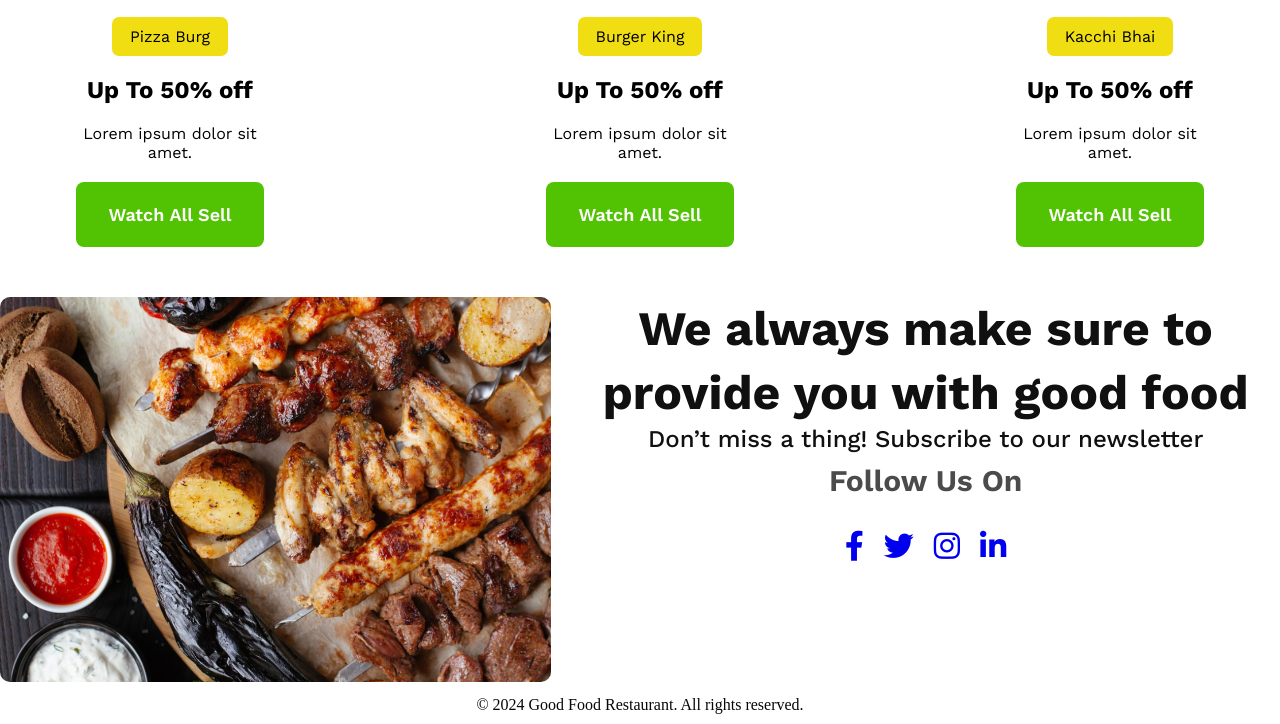
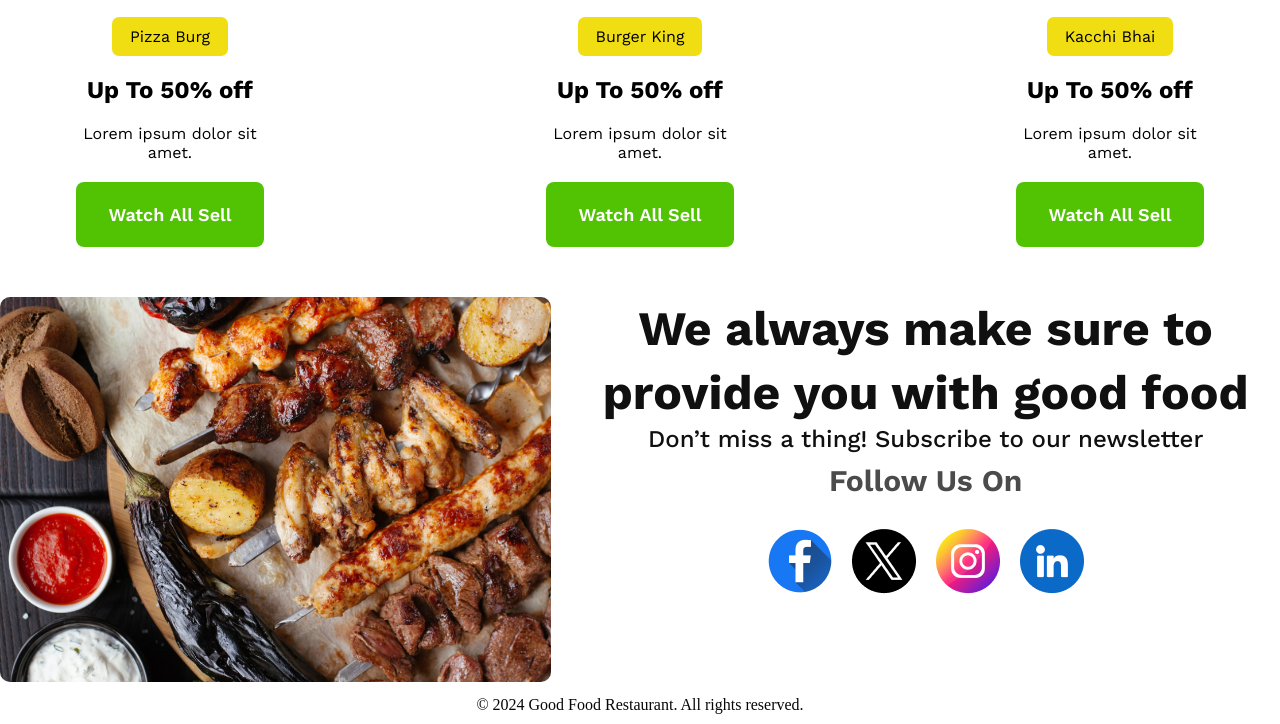
Before and after one commit to MRS028/Good-Food-Restaurant, a plain HTML site: page index.html in a window 1280 px wide. Shown: the part 1201-1925 px from the top of the page. Drawn offline with nearby package versions, Linux system fonts and the light colour scheme.

Commit message:
added the social idcon

```diff
--- a/index.html
+++ b/index.html
@@ -84,10 +84,10 @@
             <div>
                 <p class="btn3">Follow Us On</p>
                 <div class="social-icons">
-                    <a href="https://www.facebook.com" class="facebook" target="_blank" title="Facebook"><i class="fab fa-facebook-f"></i></a>
-                    <a href="https://www.twitter.com" class="twitter" target="_blank" title="Twitter"><i class="fab fa-twitter"></i></a>
-                    <a href="https://www.instagram.com" class="instagram" target="_blank" title="Instagram"><i class="fab fa-instagram"></i></a>
-                    <a href="https://www.linkedin.com" class="linkedin" target="_blank" title="LinkedIn"><i class="fab fa-linkedin-in"></i></a>
+                    <a href="https://www.facebook.com"><img src="../icons/Facebook.png" alt=""></a>
+                    <a href="https://www.twitter.com"><img src="../icons/Twitter.png" alt=""></a>
+                    <a href="https://www.instagram.com"><img src="../icons/Instagram.png" alt=""></a>
+                    <a href="https://www.linkedin.com" ><img src="../icons/Linkedin.png" alt=""></a>
                 </div>
             </div>
 
--- a/style/style.css
+++ b/style/style.css
@@ -3,6 +3,7 @@
 *{
     margin: 0;
     padding: 0;
+
 
 }
 #hero {
@@ -111,10 +112,6 @@ opacity: 0.6;
     align-items: center;
 
 }
-.card-container.img-box{
-
-
-}
 .card-container.img-box img{
     width: 100%;
 }
@@ -195,6 +192,7 @@ opacity: 0.7;
     text-align: center;
     font-size: 30px;
     padding: 10px;
+    border-radius: 10px;
 }
 footer{
      color: rgb(7, 7, 7);
```
Also changed, not shown: icons/Call.png (added), icons/Facebook.png (added), icons/Instagram.png (added), icons/Linkedin.png (added), icons/Twitter.png (added), icons/Website.png (added).
